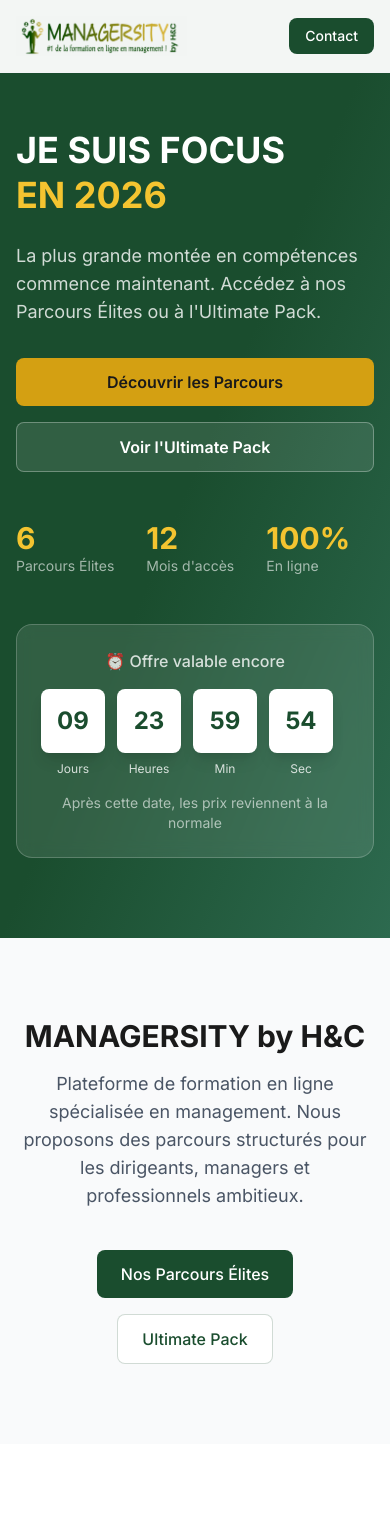
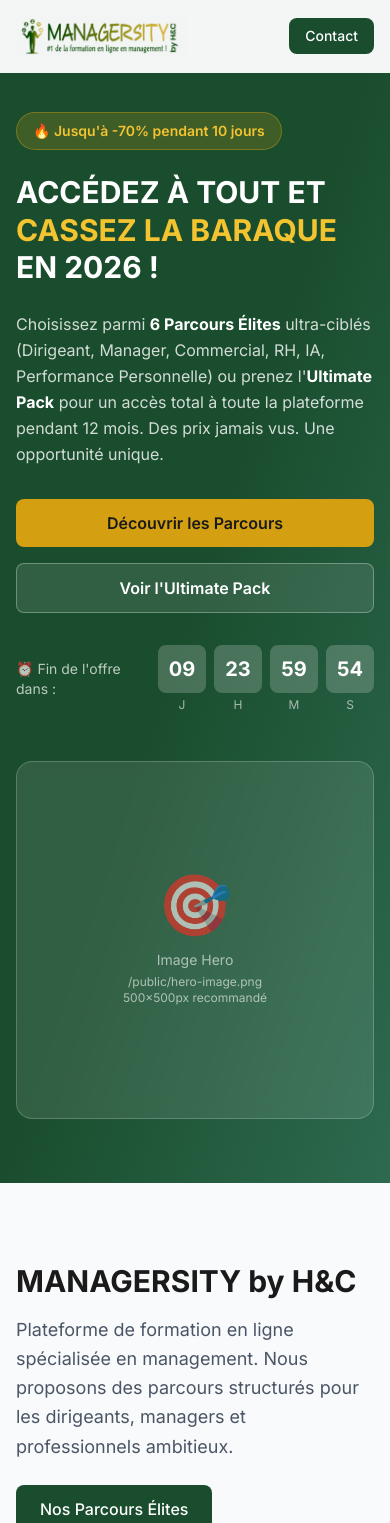
Before and after one commit to Managersity/managersity-landing, a Next.js app: page / in a window 390 px wide. Shown: the top 1523 px of the page. Built offline with nearby package versions, Linux system fonts and the light colour scheme.

Commit message:
Ajout d'images

```diff
--- a/src/app/page.tsx
+++ b/src/app/page.tsx
@@ -121,23 +121,23 @@
   return timeLeft;
 }
 
-// Countdown Component
+// Countdown Component - Version compacte pour le hero
 function Countdown({ targetDate }: { targetDate: Date }) {
   const { days, hours, minutes, seconds } = useCountdown(targetDate);
 
   return (
-    <div className="flex gap-3 md:gap-4">
+    <div className="flex gap-2 md:gap-3">
       {[
-        { value: days, label: "Jours" },
-        { value: hours, label: "Heures" },
-        { value: minutes, label: "Min" },
-        { value: seconds, label: "Sec" },
+        { value: days, label: "J" },
+        { value: hours, label: "H" },
+        { value: minutes, label: "M" },
+        { value: seconds, label: "S" },
       ].map((item, i) => (
         <div key={i} className="text-center">
-          <div className="bg-white text-green-dark text-2xl md:text-4xl font-bold rounded-lg w-16 md:w-20 h-16 md:h-20 flex items-center justify-center shadow-lg">
+          <div className="bg-white/20 backdrop-blur-sm text-white text-xl md:text-2xl font-bold rounded-lg w-12 md:w-14 h-12 md:h-14 flex items-center justify-center">
             {String(item.value).padStart(2, "0")}
           </div>
-          <p className="text-white/80 text-xs md:text-sm mt-2">{item.label}</p>
+          <p className="text-white/60 text-xs mt-1">{item.label}</p>
         </div>
       ))}
     </div>
@@ -208,19 +208,22 @@
       </header>
 
       {/* Hero Section */}
-      <section className="pt-32 pb-20 px-4 md:px-8 bg-gradient-to-br from-green-dark via-green-dark to-green-medium">
-        <div className="max-w-7xl mx-auto">
+      <section className="pt-28 pb-16 px-4 md:px-8 bg-gradient-to-br from-green-dark via-green-dark to-green-medium min-h-screen flex items-center">
+        <div className="max-w-7xl mx-auto w-full">
           <div className="grid lg:grid-cols-2 gap-12 items-center">
             {/* Left content */}
             <div className="text-white">
-              <h1 className="text-4xl md:text-5xl lg:text-6xl font-bold leading-tight mb-6">
-                JE SUIS FOCUS<br />
-                <span className="text-gold-light">EN 2026</span>
+              <div className="inline-block bg-gold-medium/20 border border-gold-medium/40 text-gold-light text-sm font-semibold px-4 py-2 rounded-full mb-6">
+                🔥 Jusqu&apos;à -70% pendant 10 jours
+              </div>
+              <h1 className="text-3xl md:text-4xl lg:text-5xl font-bold leading-tight mb-6">
+                ACCÉDEZ À TOUT ET <span className="text-gold-light">CASSEZ LA BARAQUE</span> EN 2026 !
               </h1>
-              <p className="text-lg md:text-xl text-white/80 mb-8 max-w-lg">
-                La plus grande montée en compétences commence maintenant. Accédez à nos Parcours Élites ou à l&apos;Ultimate Pack.
+              <p className="text-base md:text-lg text-white/80 mb-8 leading-relaxed">
+                Choisissez parmi <strong className="text-white">6 Parcours Élites</strong> ultra-ciblés (Dirigeant, Manager, Commercial, RH, IA, Performance Personnelle) ou prenez l&apos;<strong className="text-white">Ultimate Pack</strong> pour un accès total à toute la plateforme pendant 12 mois. Des prix jamais vus. Une opportunité unique.
               </p>
-              <div className="flex flex-col sm:flex-row gap-4 mb-12">
+
+              <div className="flex flex-col sm:flex-row gap-4 mb-8">
                 <a href="#parcours" className="bg-gold-medium hover:bg-gold-light text-charcoal font-semibold px-6 py-3 rounded-lg transition-colors text-center">
                   Découvrir les Parcours
                 </a>
@@ -229,53 +232,78 @@
                 </a>
               </div>
 
-              {/* Stats */}
-              <div className="flex gap-8 md:gap-12">
-                <div>
-                  <p className="text-3xl md:text-4xl font-bold text-gold-light">6</p>
-                  <p className="text-white/60 text-sm">Parcours Élites</p>
-                </div>
-                <div>
-                  <p className="text-3xl md:text-4xl font-bold text-gold-light">12</p>
-                  <p className="text-white/60 text-sm">Mois d&apos;accès</p>
-                </div>
-                <div>
-                  <p className="text-3xl md:text-4xl font-bold text-gold-light">100%</p>
-                  <p className="text-white/60 text-sm">En ligne</p>
-                </div>
+              {/* Timer moved here */}
+              <div className="flex items-center gap-4">
+                <span className="text-white/70 text-sm">⏰ Fin de l&apos;offre dans :</span>
+                <Countdown targetDate={END_DATE} />
               </div>
             </div>
 
-            {/* Right - Countdown */}
-            <div className="flex flex-col items-center lg:items-end">
-              <div className="bg-white/10 backdrop-blur-sm rounded-2xl p-6 md:p-8 border border-white/20">
-                <p className="text-white/80 text-center mb-4 font-medium">⏰ Offre valable encore</p>
-                <Countdown targetDate={END_DATE} />
-                <p className="text-white/60 text-center text-sm mt-4">
-                  Après cette date, les prix reviennent à la normale
-                </p>
+            {/* Right - Hero Image */}
+            <div className="flex justify-center lg:justify-end">
+              {/* PLACEHOLDER: Remplacer par votre image hero */}
+              {/* Pour remplacer:
+                  1. Ajoutez votre image dans /public/hero-image.png
+                  2. Décommentez le code Image ci-dessous
+                  3. Supprimez le div placeholder
+              */}
+              {/*
+              <Image
+                src="/hero-image.png"
+                alt="Formation Managersity"
+                width={500}
+                height={500}
+                className="rounded-2xl shadow-2xl"
+              />
+              */}
+              <div className="bg-white/10 backdrop-blur-sm rounded-2xl p-8 border border-white/20 w-full max-w-md aspect-square flex items-center justify-center">
+                <div className="text-center text-white/60">
+                  <div className="text-6xl mb-4">🎯</div>
+                  <p className="text-sm">Image Hero</p>
+                  <p className="text-xs mt-1">/public/hero-image.png</p>
+                  <p className="text-xs">500x500px recommandé</p>
+                </div>
               </div>
             </div>
           </div>
         </div>
       </section>
 
-      {/* Value Proposition */}
+      {/* Value Proposition with Image */}
       <section className="py-20 px-4 md:px-8 bg-gray-50">
-        <div className="max-w-4xl mx-auto text-center">
+        <div className="max-w-6xl mx-auto">
+          <div className="grid md:grid-cols-2 gap-12 items-center">
+            {/* Image placeholder */}
+            <div className="order-2 md:order-1">
+              {/* PLACEHOLDER: Remplacer par votre image
+                  Suggestion: Photo d'équipe, bureau, ou illustration
+              */}
+              <div className="bg-gray-200 rounded-2xl aspect-video flex items-center justify-center">
+                <div className="text-center text-gray-500">
+                  <div className="text-5xl mb-3">👥</div>
+                  <p className="text-sm">Image Section</p>
+                  <p className="text-xs">/public/about-image.png</p>
+                </div>
+              </div>
+            </div>
+
+            {/* Content */}
+            <div className="order-1 md:order-2">
               <h2 className="text-3xl md:text-4xl font-bold text-charcoal mb-4">
                 MANAGERSITY by H&C
               </h2>
-          <p className="text-gray-600 text-lg mb-10 max-w-2xl mx-auto">
+              <p className="text-gray-600 text-lg mb-6 leading-relaxed">
                 Plateforme de formation en ligne spécialisée en management. Nous proposons des parcours structurés pour les dirigeants, managers et professionnels ambitieux.
               </p>
-          <div className="flex flex-wrap justify-center gap-4">
+              <div className="flex flex-wrap gap-4">
                 <a href="#parcours" className="bg-green-dark hover:bg-green-medium text-white font-medium px-6 py-3 rounded-lg transition-colors">
                   Nos Parcours Élites
                 </a>
                 <a href="#ultimate" className="bg-white hover:bg-gray-100 text-green-dark font-medium px-6 py-3 rounded-lg border border-green-dark/20 transition-colors">
                   Ultimate Pack
                 </a>
+              </div>
+            </div>
           </div>
         </div>
       </section>
@@ -380,6 +408,49 @@
                 </div>
               </div>
             ))}
+          </div>
+        </div>
+      </section>
+
+      {/* Social Proof / Testimonial Section */}
+      <section className="py-20 px-4 md:px-8 bg-green-dark">
+        <div className="max-w-6xl mx-auto">
+          <div className="grid md:grid-cols-2 gap-12 items-center">
+            {/* Content */}
+            <div className="text-white">
+              <h2 className="text-3xl md:text-4xl font-bold mb-6">
+                Rejoignez des milliers de professionnels
+              </h2>
+              <p className="text-white/80 text-lg mb-8 leading-relaxed">
+                Des dirigeants, managers et entrepreneurs ont déjà transformé leurs compétences avec nos parcours. À votre tour de passer au niveau supérieur.
+              </p>
+              <div className="grid grid-cols-3 gap-6">
+                <div>
+                  <p className="text-3xl md:text-4xl font-bold text-gold-light">2000+</p>
+                  <p className="text-white/60 text-sm">Apprenants</p>
+                </div>
+                <div>
+                  <p className="text-3xl md:text-4xl font-bold text-gold-light">15+</p>
+                  <p className="text-white/60 text-sm">Pays</p>
+                </div>
+                <div>
+                  <p className="text-3xl md:text-4xl font-bold text-gold-light">95%</p>
+                  <p className="text-white/60 text-sm">Satisfaction</p>
+                </div>
+              </div>
+            </div>
+
+            {/* Image placeholder */}
+            <div>
+              {/* PLACEHOLDER: Remplacer par une image de témoignage ou apprenants */}
+              <div className="bg-white/10 backdrop-blur-sm rounded-2xl aspect-video flex items-center justify-center border border-white/20">
+                <div className="text-center text-white/60">
+                  <div className="text-5xl mb-3">🎓</div>
+                  <p className="text-sm">Image Témoignage</p>
+                  <p className="text-xs">/public/testimonial-image.png</p>
+                </div>
+              </div>
+            </div>
           </div>
         </div>
       </section>
```
Lines whose indentation alone changed are shown as unchanged.
